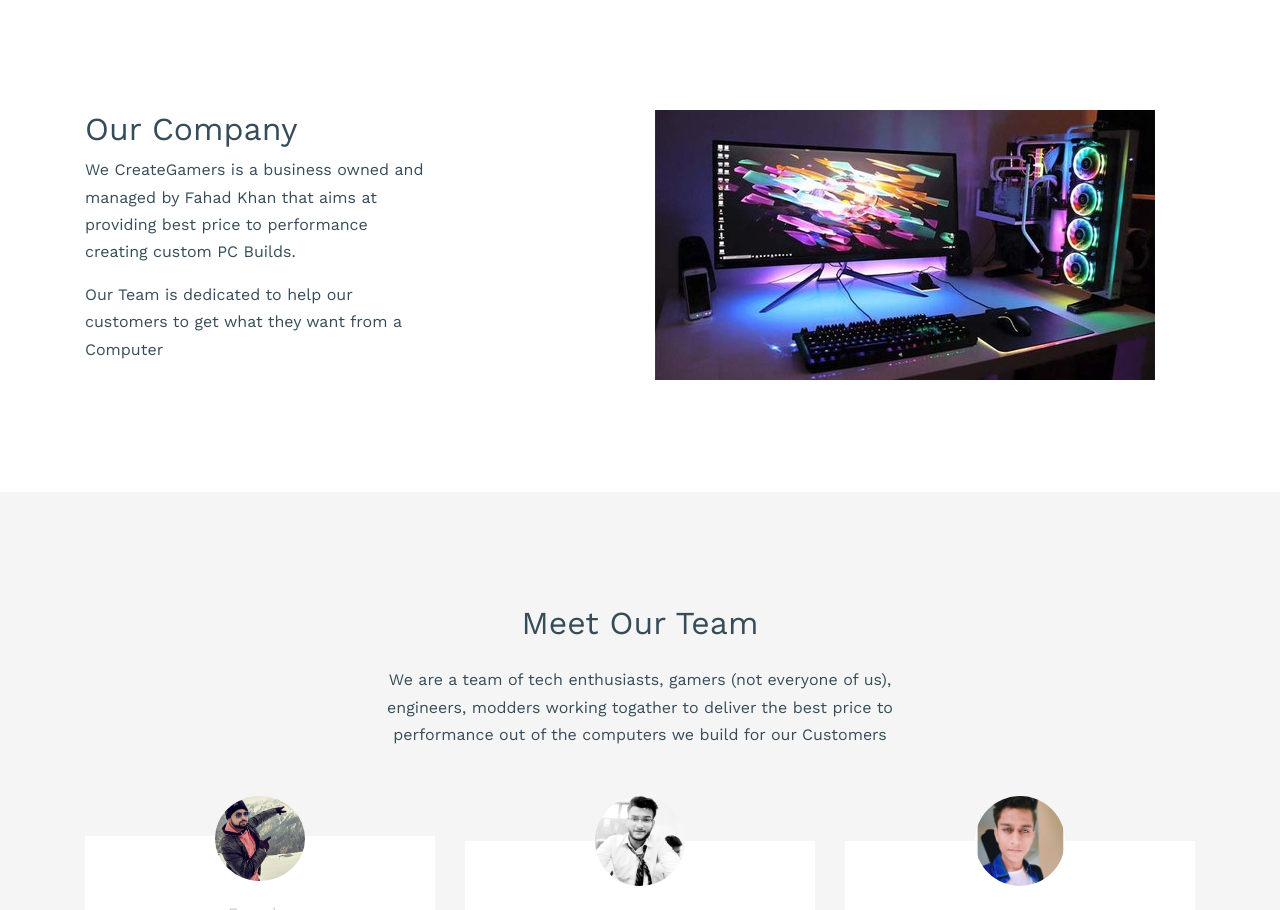
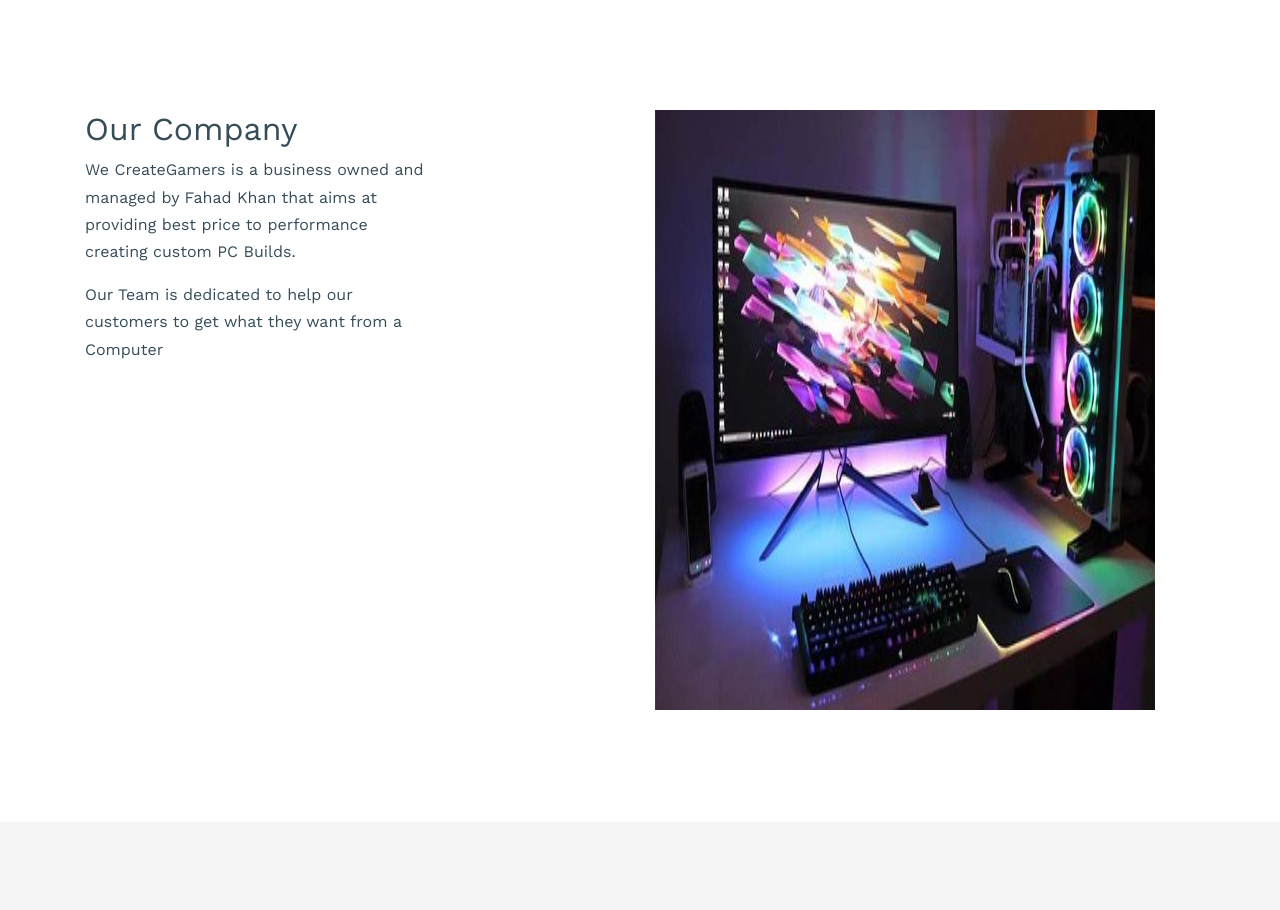
Before and after one commit to Fkhan15/WCG, a plain HTML site: page about.html in a window 1280 px wide. Shown: the part 722-1632 px from the top of the page. Drawn offline with nearby package versions, Linux system fonts and the light colour scheme; files whose address does not match are found by name.

Commit message:
Update about.html

```diff
--- a/about.html
+++ b/about.html
@@ -96,7 +96,7 @@
       <div class="container">
         <div class="row">
           <div class="col-lg-6 mb-5 mb-lg-0 order-lg-2">
-            <img src="images/pc.jpg" alt="PC" width="500" height="600" class="img-fluid">
+            <img src="images/pc.jpg" alt="PC" width="500" height="600">
           </div>
           <div class="col-lg-4 mr-auto">
             <h2>Our Company</h2>
```
